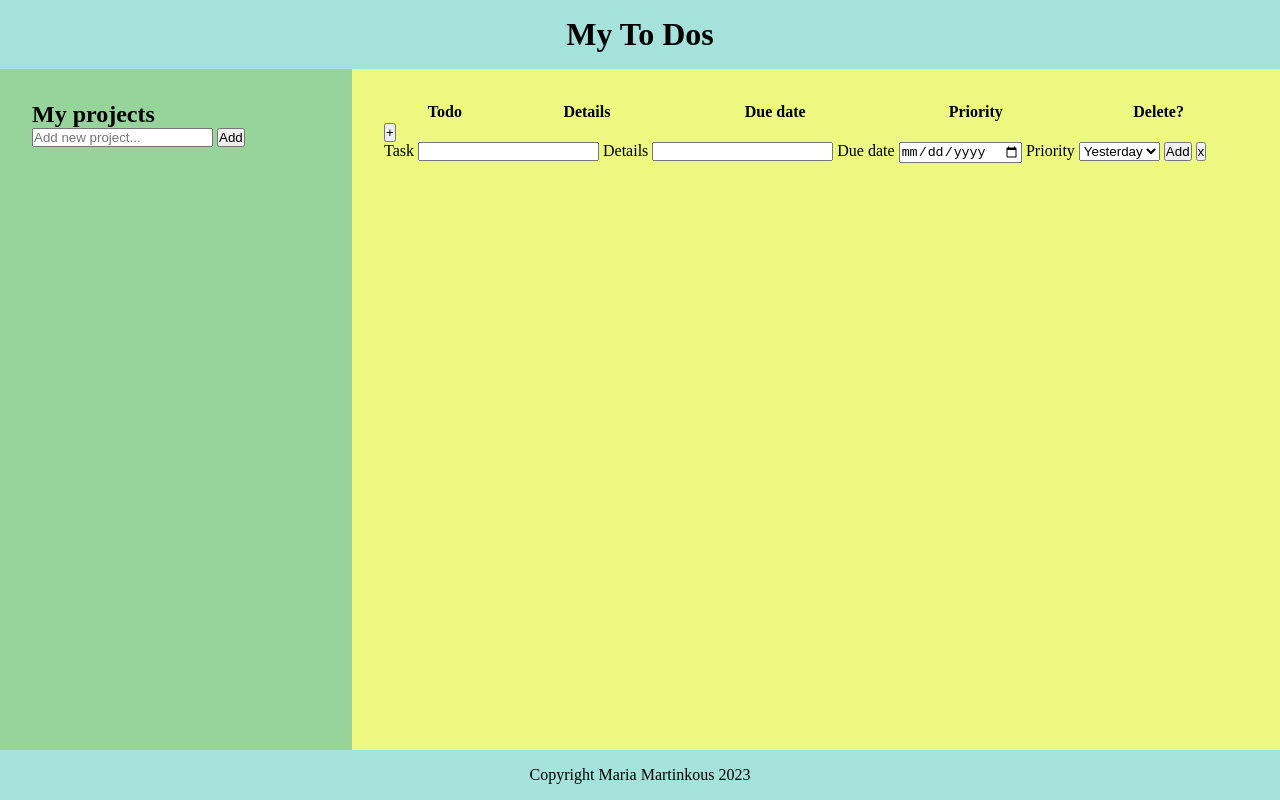
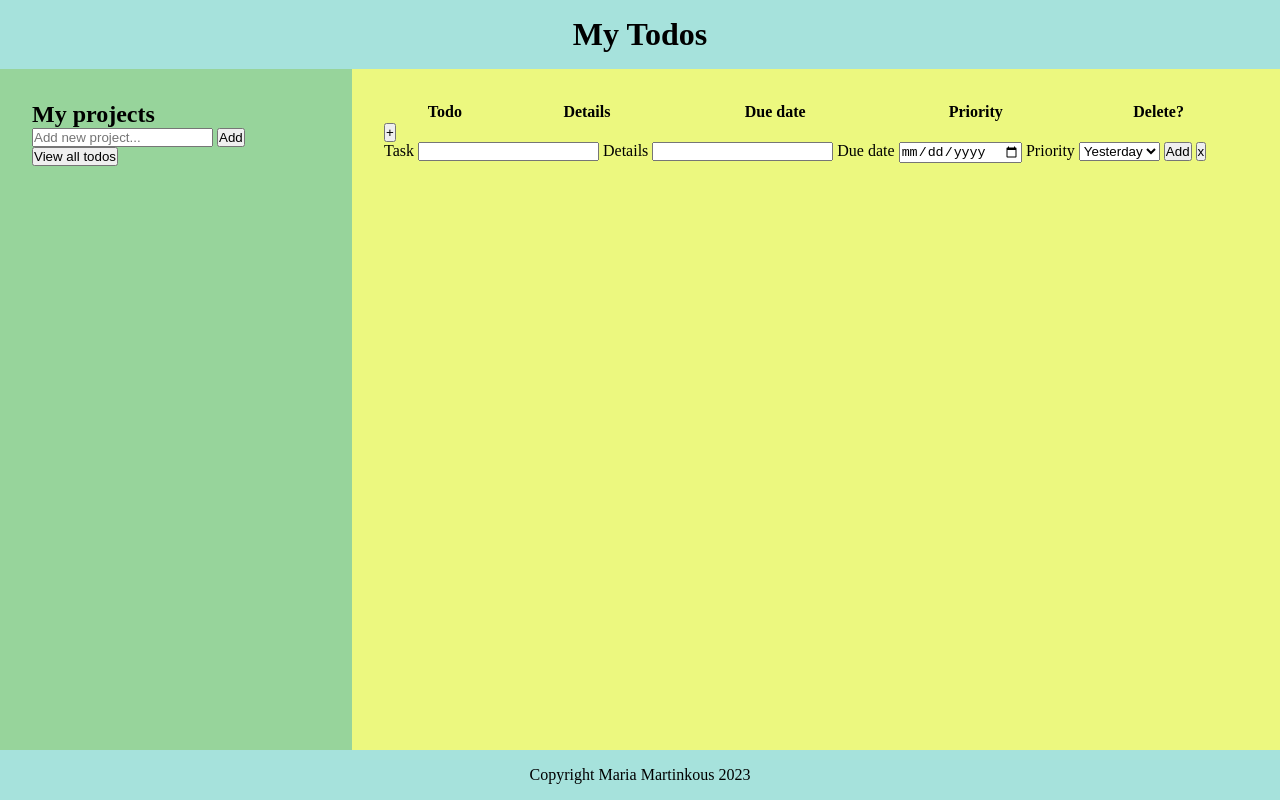
Before and after one commit to MarticaIda/todo, a website built with webpack: page src/index.html in a window 1280 px wide. Built offline with nearby package versions, Linux system fonts and the light colour scheme.

Commit message:
add viewAll button, fixed spelling My todos

```diff
--- a/src/index.html
+++ b/src/index.html
@@ -8,7 +8,7 @@
   </head>
   <body>
     <header>
-      <h1>My To Dos</h1>
+      <h1>My Todos</h1>
     </header>
     <div id="container">
       <nav>
@@ -17,6 +17,7 @@
         <label for="project"></label>
         <input type="text" id="project" placeholder="Add new project..." />
         <button id="addProject">Add</button>
+        <button id="viewAllBtn">View all todos</button>
       </nav>
       <main id="main">
         <table>
```
